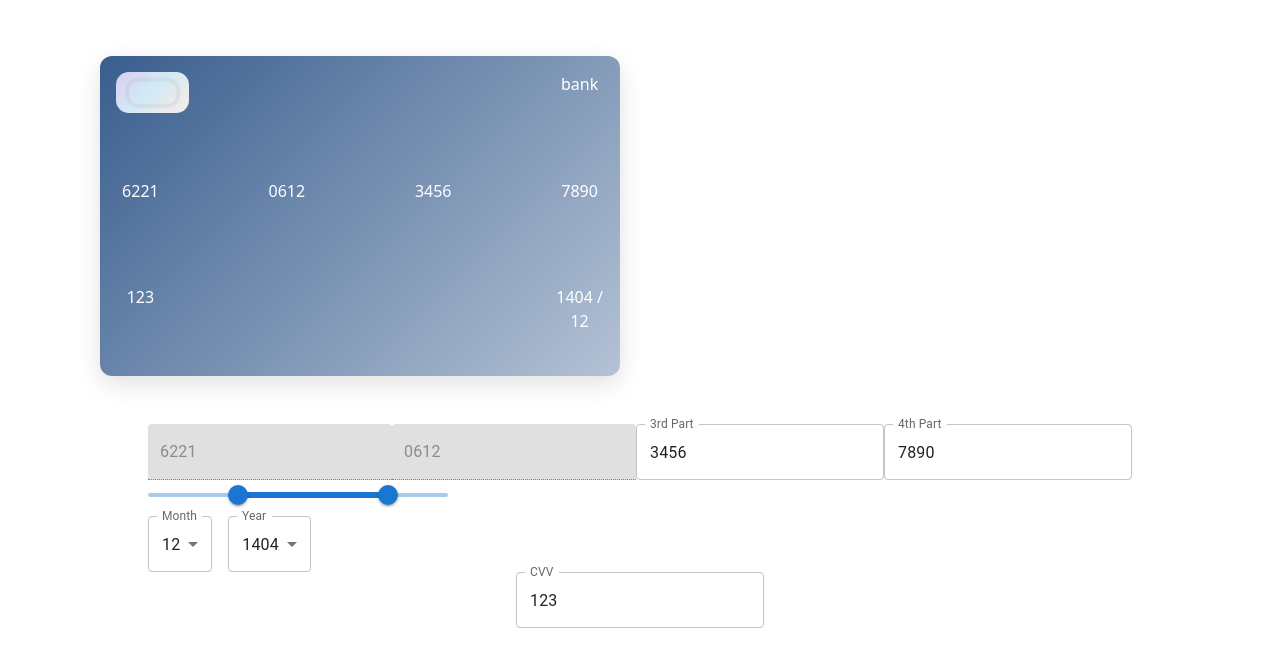
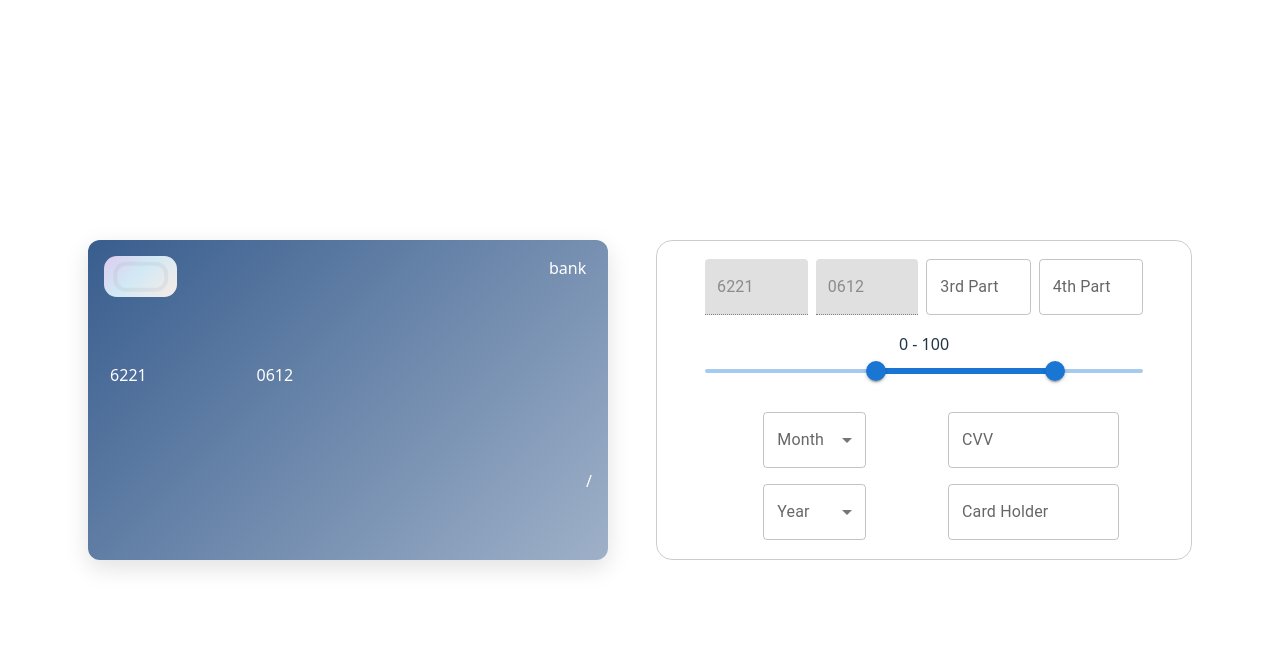
Before and after one commit to NiushaEbrahimi/MUI, a React app: page / in a window 1280 px wide. Shown: the top 666 px of the page. Built offline with nearby package versions, Linux system fonts and the light colour scheme; the HTML template or start-up script is replaced by a standard one.

Commit message:
fixed the inputs positions

```diff
--- a/src/App.jsx
+++ b/src/App.jsx
@@ -5,17 +5,18 @@ import { Container } from '@mui/material';
 import { useState } from 'react';
 
 function App() {
-  const [value, setValue] = useState([30, 80]);
-  const [cardNumber,setCardNumber] =useState(['6221', '0612', '3456', '7890']);
-  const [expirationDate, setExpirationDate] = useState(['1404','12']);
-  const [cvvNumber, setCvvNumber] = useState('123');
+  const [value, setValue] = useState([39, 80]);
+  const [cardNumber,setCardNumber] =useState(['6221', '0612', '' , '']);
+  const [expirationDate, setExpirationDate] = useState(['','']);
+  const [cvvNumber, setCvvNumber] = useState('');
+  const [cardHolder, setCardHolder] = useState('');
   return (
-    <Container>
+    <Container sx={{display : "flex" , flexDirection : "row"}}>
       <div style={{ padding: 24, display: "flex", gap: 24 }}>
-        <FlipCart value={value} cardNumber={cardNumber} cvvNumber={cvvNumber} expirationDate={expirationDate}/>
+        <FlipCart value={value} cardNumber={cardNumber} cvvNumber={cvvNumber} expirationDate={expirationDate} cardHolder={cardHolder}/>
       </div>
       <div style={{ padding: 24, display: "flex", gap: 24 }}>
-        <CardInput value={value} setValue={setValue} cardNumber={cardNumber} setCardNumber={setCardNumber} cvvNumber={cvvNumber} setCvvNumber={setCvvNumber} expirationDate={expirationDate} setExpirationDate={setExpirationDate}/>
+        <CardInput value={value} setValue={setValue} cardNumber={cardNumber} setCardNumber={setCardNumber} cvvNumber={cvvNumber} setCvvNumber={setCvvNumber} expirationDate={expirationDate} setExpirationDate={setExpirationDate} cardHolder={cardHolder} setCardHolder={setCardHolder}/>
       </div>
     </Container>
   );
--- /dev/null
+++ b/src/assets/css/cardInput.module.css
@@ -0,0 +1,4 @@
+.input_container{
+    display: grid;
+
+}
--- /dev/null
+++ b/src/components/CardHolderField.jsx
@@ -0,0 +1,12 @@
+import { TextField } from "@mui/material";
+
+export default function CardHolderField({ cardHolder, setCardHolder }) {
+  return (
+    <TextField
+      label="Card Holder"
+      variant="outlined"
+      value={cardHolder}
+      onChange={(e) => setCardHolder(e.target.value)}
+    />
+  );
+}
--- /dev/null
+++ b/src/components/CardNumberParts.jsx
@@ -0,0 +1,22 @@
+import React from "react";
+import { Box, TextField } from "@mui/material";
+
+export default function CardNumberParts({ cardNumber = ["", "", "", ""], setCardNumber }) {
+  const updatePart = (index) => (e) => {
+    const v = e.target.value;
+    setCardNumber((prev = []) => {
+      const next = [...prev];
+      next[index] = v;
+      return next;
+    });
+  };
+
+  return (
+    <Box sx={{ display: "flex", gap: 1, width: "100%", alignItems: "center" }}>
+      <TextField label={cardNumber[0]} variant="filled" disabled />
+      <TextField label={cardNumber[1]} variant="filled" disabled />
+      <TextField label="3rd Part" value={cardNumber[2] ?? ""} onChange={updatePart(2)} />
+      <TextField label="4th Part" value={cardNumber[3] ?? ""} onChange={updatePart(3)} />
+    </Box>
+  );
+}
--- /dev/null
+++ b/src/components/CardSlider.jsx
@@ -0,0 +1,17 @@
+import { Box, Slider } from "@mui/material";
+
+export default function CardSlider({ value, setValue }) {
+  return (
+    <Box>
+      0 - 100
+      <Box>
+        <Slider
+          value={value}
+          onChange={(e, newValue) => setValue(newValue)}
+          valueLabelDisplay="auto"
+          disableSwap
+        />
+      </Box>
+    </Box>
+  );
+}
--- /dev/null
+++ b/src/components/CvvField.jsx
@@ -0,0 +1,13 @@
+import { TextField } from "@mui/material";
+
+export default function CvvField({ cvvNumber, setCvvNumber }) {
+  return (
+    <TextField
+      label="CVV"
+      variant="outlined"
+      value={cvvNumber}
+      onChange={(e) => setCvvNumber(e.target.value)}
+      inputProps={{ maxLength: 4 }}
+    />
+  );
+}
--- /dev/null
+++ b/src/components/ExpirationSelects.jsx
@@ -0,0 +1,54 @@
+import { Box, FormControl, InputLabel, Select, MenuItem } from "@mui/material";
+
+export default function ExpirationSelects({ expirationDate, setExpirationDate }) {
+  return (
+    <Box sx={{ display: "flex", gap: 2, alignItems: "center" , flexDirection : "column"}}>
+      <FormControl sx={{ minWidth: "8vw" }}>
+        <InputLabel id="month-select-label">Month</InputLabel>
+        <Select
+          labelId="month-select-label"
+          id="month-select"
+          value={String(expirationDate[1])}
+          label="Month"
+          onChange={(e) => {
+            const val = String(e.target.value);
+            setExpirationDate((prev = []) => {
+              const next = [...prev];
+              next[1] = val;
+              return next;
+            });
+          }}
+        >
+          <MenuItem value={"1"}>1</MenuItem>
+          <MenuItem value={"2"}>2</MenuItem>
+          <MenuItem value={"3"}>3</MenuItem>
+          <MenuItem value={"4"}>4</MenuItem>
+          <MenuItem value={"5"}>5</MenuItem>
+          <MenuItem value={"12"}>12</MenuItem>
+        </Select>
+      </FormControl>
+
+      <FormControl sx={{ minWidth: "8vw" }}>
+        <InputLabel id="year-select-label">Year</InputLabel>
+        <Select
+          labelId="year-select-label"
+          id="year-select"
+          value={String(expirationDate[0])}
+          label="Year"
+          onChange={(e) => {
+            const val = String(e.target.value);
+            setExpirationDate((prev = []) => {
+              const next = [...prev];
+              next[0] = val;
+              return next;
+            });
+          }}
+        >
+          <MenuItem value={"1404"}>1404</MenuItem>
+          <MenuItem value={"1405"}>1405</MenuItem>
+          <MenuItem value={"1406"}>1406</MenuItem>
+        </Select>
+      </FormControl>
+    </Box>
+  );
+}
--- a/src/components/FlipCart.jsx
+++ b/src/components/FlipCart.jsx
@@ -46,7 +46,7 @@ const Back = styled(Side)({
   justifyContent: "space-between",
 });
 
-export default function FlipCart({value , cardNumber , cvvNumber , expirationDate}) {
+export default function FlipCart({value , cardNumber , cvvNumber , expirationDate , cardHolder}) {
   const [refFade, inViewFade] = useInView({
     threshold: 0.3,
   });
@@ -85,15 +85,13 @@ export default function FlipCart({value , cardNumber , cvvNumber , expirationDat
                 <Box sx={{ color: "white", width: "10%", height: "10%" }}>{cardNumber[3]}</Box>
               </Box>
               <Box sx={{ p: 2, display: "flex", flexDirection: "row", alignItems: "stretch", justifyContent: "space-between", gap: 3, width: "100%", height: "100%", boxSizing: "border-box"}}>
-                <Box sx={{ color: "white", width: "10%", height: "10%" }}>{cvvNumber}</Box>
-                <Box sx={{ color: "white", width: "10%", height: "10%" }}>{expirationDate[0]} / {expirationDate[1]}</Box>
+                <Box sx={{ color: "white"}}>{cvvNumber}</Box>
+                <Box sx={{ color: "white" }}>{cardHolder}</Box>
+                <Box sx={{ color: "white" }}>{expirationDate[0]} / {expirationDate[1]}</Box>
               </Box>
             </Front>
-
             <Back>
-              <Box sx={{ p: 2 }}>
-
-              </Box>
+              <Box sx={{ width : "100%" , height : "7vh" , bgcolor:"black" , marginTop : "5vh"}}></Box>
             </Back>
           </Inner>
         </Root>
--- a/src/components/cardInput.jsx
+++ b/src/components/cardInput.jsx
@@ -1,121 +1,45 @@
-import { Box, Container, TextField, Slider, InputLabel, MenuItem, FormControl, Select, OutlinedInput } from "@mui/material";
+import { Box, Container, TextField } from "@mui/material";
+import styles from "../assets/css/cardInput.module.css";
 
-function MinimumDistanceSlider({ value, setValue }) {
+import CardSlider from "./CardSlider";
+import CardNumberParts from "./CardNumberParts";
+import ExpirationSelects from "./ExpirationSelects";
+import CvvField from "./CvvField";
+import CardHolderField from "./CardHolderField";
+
+export default function CardInput(props) {
   return (
-    <Box sx={{ width: 300 }}>
-      <Slider
-        getAriaLabel={() => "Minimum distance shift"}
-        value={value}
-        // Slider onChange signature: (event, newValue) => ...
-        onChange={(e, newValue) => {
-          setValue(newValue);
-          console.log("slider", newValue);
-        }}
-        valueLabelDisplay="auto"
-        disableSwap
-      />
-    </Box>
-  );
-}
-
-export default function CardInput({ value, setValue, cardNumber, setCardNumber, cvvNumber, setCvvNumber, expirationDate, setExpirationDate }) {
-  return (
-    <Container sx={{ height: "100vh" }}>
-      <Container>
-        <TextField label={cardNumber[0]} variant="filled" disabled />
-        <TextField label={cardNumber[1]} variant="filled" disabled />
-
-        {/* use TextField props for controlled inputs */}
-        <TextField
-          label="3rd Part"
-          value={cardNumber[2]}
-          onChange={(e) => {
-            const v = e.target.value;
-            setCardNumber((prev) => {
-              const next = Array.isArray(prev) ? [...prev] : [...(prev || [])];
-              next[2] = v;
-              return next;
-            });
-          }}
-        />
-
-        <TextField
-          label="4th Part"
-          value={cardNumber[3]}
-          onChange={(e) => {
-            const v = e.target.value;
-            setCardNumber((prev) => {
-              const next = Array.isArray(prev) ? [...prev] : [...(prev || [])];
-              next[3] = v;
-              return next;
-            });
-          }}
-        />
+    <Container
+      sx={{
+        p: 2,
+        height: "100%",
+        border: "1px rgba(0,0,0,0.2) solid",
+        borderRadius: "1rem",
+      }}
+      className={styles.input_container}
+    >
+      <Container sx={{ display: "flex" }}>
+        <CardNumberParts cardNumber={props.cardNumber} setCardNumber={props.setCardNumber} />
       </Container>
 
-      <Container>
-        <MinimumDistanceSlider value={value} setValue={setValue} />
+      <Container sx={{ mt: 2 }}>
+        <CardSlider value={props.value} setValue={props.setValue} />
       </Container>
 
-      <Container>
-        <Box sx={{ display: "flex", gap: 2, alignItems: "center" }}>
-          <FormControl sx={{minWidth:"5vw"}}>
-            <InputLabel id="month-select-label">Month</InputLabel>
-            <Select
-              labelId="month-select-label"
-              id="month-select"
-              value={String(expirationDate[1])}      // ensure same type (string)
-              label="Month"
-              onChange={(e) => {
-                const val = String(e.target.value);
-                setExpirationDate((prev) => {
-                  const next = Array.isArray(prev) ? [...prev] : [...(prev || [])];
-                  next[1] = val;
-                  return next;
-                });
-              }}
-            >
-              <MenuItem value={"1"}>1</MenuItem>
-              <MenuItem value={"2"}>2</MenuItem>
-              <MenuItem value={"3"}>3</MenuItem>
-              <MenuItem value={"4"}>4</MenuItem>
-              <MenuItem value={"5"}>5</MenuItem>
-              <MenuItem value={"12"}>12</MenuItem>
-            </Select>
-          </FormControl>
+      <Container sx={{display : "flex"}}>
+        <Container sx={{ mt: 2}}>
+          <ExpirationSelects
+            expirationDate={props.expirationDate}
+            setExpirationDate={props.setExpirationDate}
+          />
+        </Container>
 
-          <FormControl>
-            <InputLabel id="year-select-label">Year</InputLabel>
-            <Select
-              labelId="year-select-label"
-              id="year-select"
-              value={String(expirationDate[0])}
-              label="Year"
-              onChange={(e) => {
-                const val = String(e.target.value);
-                setExpirationDate((prev) => {
-                  const next = Array.isArray(prev) ? [...prev] : [...(prev || [])];
-                  next[0] = val;
-                  return next;
-                });
-              }}
-            >
-              <MenuItem value={"1404"}>1404</MenuItem>
-              <MenuItem value={"1405"}>1405</MenuItem>
-              <MenuItem value={"1406"}>1406</MenuItem>
-            </Select>
-          </FormControl>
-        </Box>
+        <Container sx={{ mt: 2 , display: "flex",gap : 2, alignItems: "center" , flexDirection : "column"}}>
+          <CvvField cvvNumber={props.cvvNumber} setCvvNumber={props.setCvvNumber} />
+          <CardHolderField cardHolder={props.cardHolder} setCardHolder={props.setCardHolder} />
+        </Container>
       </Container>
 
-      <Container>
-        <TextField
-          label="CVV"
-          variant="outlined"
-          value={cvvNumber}
-          onChange={(e) => setCvvNumber(e.target.value)}
-        />
-      </Container>
     </Container>
   );
 }
```
